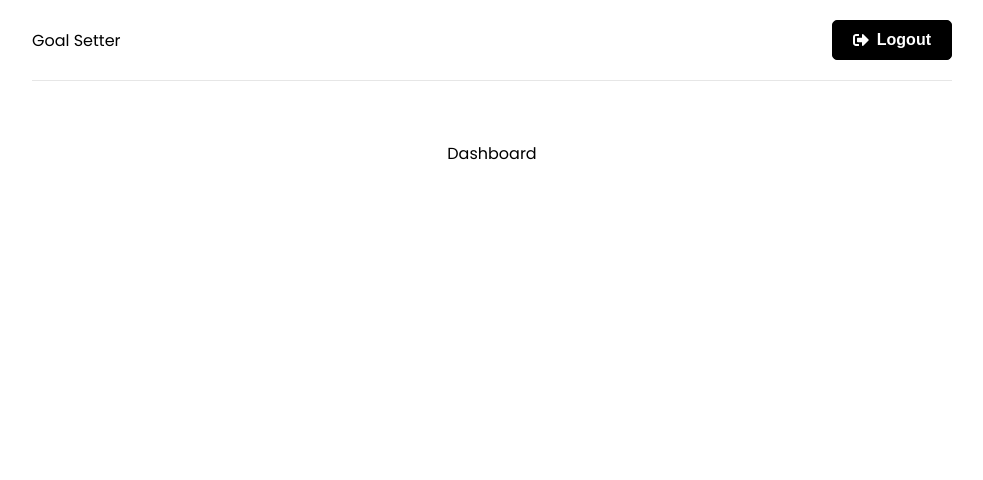
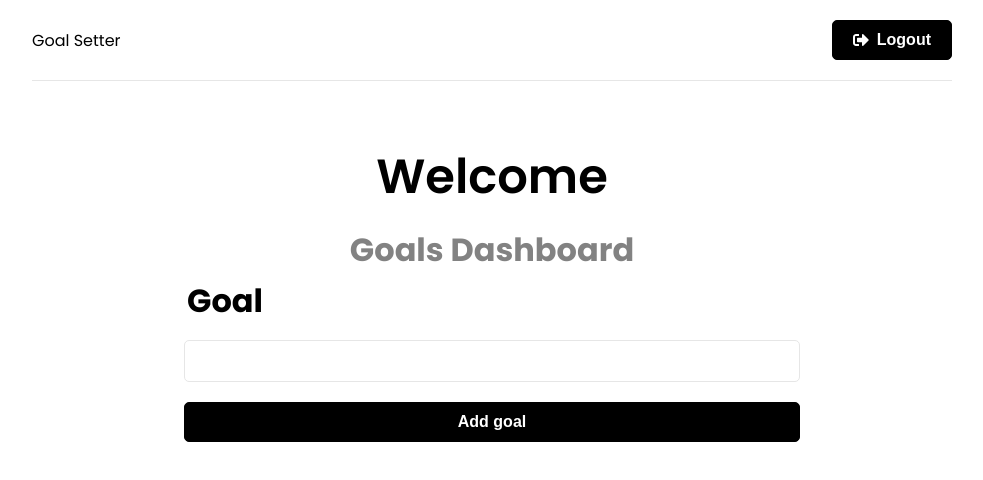
Before and after one commit to laous/mern-goals, a React (Create React App) app in the folder frontend/: page / in a window 1280 px wide. Shown: the top 480 px of the page, without its empty margins (148-1131 px from the left). Built offline with nearby package versions, Linux system fonts and the light colour scheme; sample sign-in values are in the browser's storage.

Commit message:
create goal from frontend

```diff
--- a/frontend/src/app/store.js
+++ b/frontend/src/app/store.js
@@ -1,8 +1,10 @@
 import { configureStore } from '@reduxjs/toolkit';
 import authReducer from '../features/auth/authSlice'
+import goalReducer from '../features/goals/goalSlice'
 
 export const store = configureStore({
   reducer: {
-    auth:authReducer
+    auth:authReducer,
+    goals:goalReducer
   },
 });
--- /dev/null
+++ b/frontend/src/components/GoalForm.jsx
@@ -0,0 +1,37 @@
+import { useState } from "react";
+import { useDispatch } from "react-redux";
+import { createGoal } from "../features/goals/goalSlice";
+
+const GoalForm = () => {
+  const dispatch = useDispatch();
+  const [text, setText] = useState("");
+
+  const onSubmit = (e) => {
+    e.preventDefault();
+    dispatch(createGoal({ text: text }));
+    setText("");
+  };
+
+  return (
+    <section className="form">
+      <form onSubmit={onSubmit}>
+        <div className="form-group">
+          <label htmlFor="text">Goal</label>
+          <input
+            type="text"
+            name="text"
+            id="text"
+            value={text}
+            onChange={(e) => setText(e.target.value)}
+          />
+        </div>
+        <div className="form-group">
+          <button className="btn btn-block" type="submit">
+            Add goal
+          </button>
+        </div>
+      </form>
+    </section>
+  );
+};
+export default GoalForm;
--- a/frontend/src/features/goals/goalService.js
+++ b/frontend/src/features/goals/goalService.js
@@ -0,0 +1,21 @@
+import axios from "axios"
+
+const API_URL = '/api/goals'
+
+const createGoal = async (goal,token) => {
+    const config = {
+        headers: {
+          Authorization: `Bearer ${token}`,
+        },
+      }
+
+      const response = await axios.post(API_URL, goal, config)
+
+      return response.data
+}
+
+const goalService = {
+    createGoal
+}
+
+export default goalService
--- a/frontend/src/features/goals/goalSlice.js
+++ b/frontend/src/features/goals/goalSlice.js
@@ -8,13 +8,49 @@
     isLoading: false,
     message:''
 }
+
+
+export const createGoal = createAsyncThunk('goals/create',
+    async (goal, thunkAPI) => {
+            try{
+                const token = thunkAPI.getState().auth.user.token
+                return await goalService.createGoal(goal,token)
+            }catch (error) {
+                const message =
+                  (error.response &&
+                    error.response.data &&
+                    error.response.data.message) ||
+                  error.message ||
+                  error.toString()
+                return thunkAPI.rejectWithValue(message)
+              }
+    }
+)
+
+
 export const goalSlice = createSlice({
-    name:'goal',
+    name:'goals',
     initialState,
     reducers:{
         reset : state => initialState
+    },
+
+    extraReducers:builder => {
+        builder
+            .addCase(createGoal.pending , state => {state.isLoading = true})
+            .addCase(createGoal.fulfilled, (state,action)=>{
+                state.isLoading= false
+                state.isSucess=true
+                state.goals.push(action.payload)
+            })
+            .addCase(createGoal.rejected, (state,action)=>{
+                state.isLoading= false
+                state.isError=true
+                state.message=action.payload
+            })
     }
 })
 
+
 export const {reset} = goalSlice.actions
 export default goalSlice.reducer
--- a/frontend/src/pages/Dashboard.jsx
+++ b/frontend/src/pages/Dashboard.jsx
@@ -1,6 +1,7 @@
 import { useEffect } from "react";
 import { useSelector } from "react-redux";
-import { Navigate, useNavigate } from "react-router-dom";
+import { useNavigate } from "react-router-dom";
+import GoalForm from "../components/GoalForm";
 
 const Dashboard = () => {
   const { user } = useSelector((state) => state.auth);
@@ -9,7 +10,13 @@
   useEffect(() => {
     if (!user) navigate("/login");
   }, [user, navigate]);
-  return <div>Dashboard</div>;
+  return (
+    <section className="heading">
+      <h1>Welcome</h1>
+      <p>Goals Dashboard</p>
+      <GoalForm />
+    </section>
+  );
 };
 
 export default Dashboard;
```
